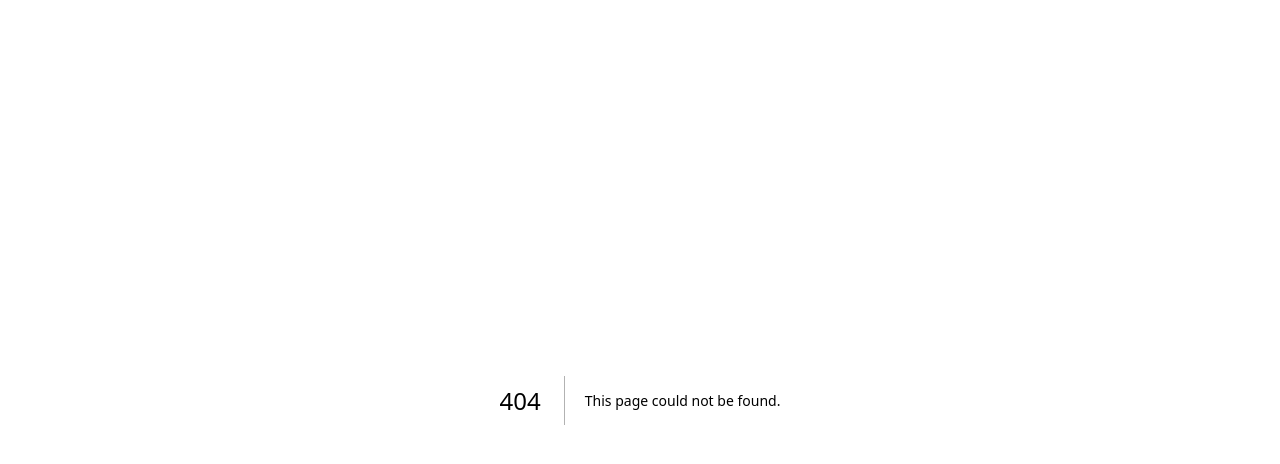
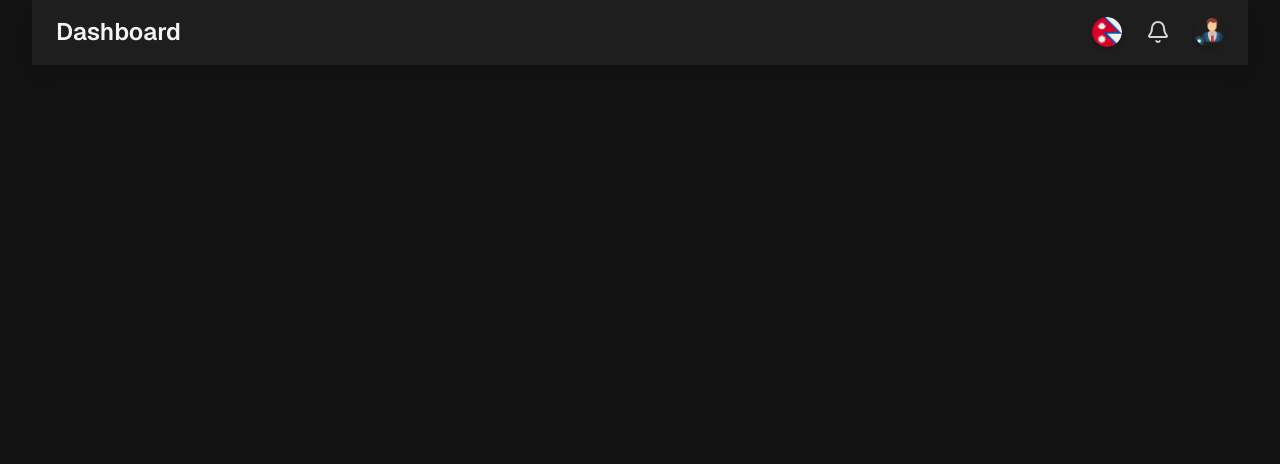
Before and after one commit to Nikhil-Pandey123/ECommerce, a Next.js app: page /admin/dashboard in a window 1280 px wide. Before the commit this address had no page. Shown: the top 464 px of the page. Built offline with nearby package versions, Linux system fonts and the light colour scheme.

Commit message:
feat(admin): add route and header component for dashboard layout

```diff
--- /dev/null
+++ b/Components/Header.tsx
@@ -0,0 +1,41 @@
+import { Bell } from 'lucide-react';
+import Image from 'next/image';
+import React from 'react';
+
+const Header = () => {
+  return (
+    <header className="mx-4 border-b border-[#1f1f1f] bg-[#1e1e1e] shadow-lg sm:mx-6 lg:mx-8">
+      <div className="mx-auto flex max-w-7xl items-center justify-between px-4 py-4 sm:px-6">
+        <h1 className="text-lg font-semibold text-gray-100 sm:text-xl lg:text-2xl">
+          Dashboard
+        </h1>
+
+        <div className="flex items-center space-x-3 sm:space-x-6">
+          <Image
+            src="/Airflex photo/nepal.png"
+            alt="Placeholder Image"
+            width={30}
+            height={30}
+            className="cursor-pointer rounded-full shadow-md"
+          />
+
+          <div className="relative">
+            <Bell className="h-5 w-5 cursor-pointer text-gray-300 hover:text-white sm:h-6 sm:w-6" />
+          </div>
+
+          <div className="flex items-center space-x-2 sm:space-x-3">
+            <Image
+              src="/Airflex photo/admin.png"
+              alt="Airflex Logo"
+              width={30}
+              height={30}
+              className="cursor-pointer rounded-full shadow-md"
+            />
+          </div>
+        </div>
+      </div>
+    </header>
+  );
+};
+
+export default Header;
--- /dev/null
+++ b/app/(admin)/admin/dashboard/page.tsx
@@ -0,0 +1,8 @@
+import Header from '@/Components/Header';
+import React from 'react';
+
+const page = () => {
+  return <div></div>;
+};
+
+export default page;
--- /dev/null
+++ b/app/(admin)/layout.tsx
@@ -0,0 +1,26 @@
+import React from 'react';
+import Header from '@/Components/Header';
+
+export const metadata = {
+  title: 'Admin Dashboard',
+  description: 'Admin Dashboard for managing the application',
+};
+
+export default function AdminLayout({
+  children,
+}: {
+  children: React.ReactNode;
+}) {
+  return (
+    <div className="min-h-screen bg-[#121212] text-white antialiased">
+      <div className="flex h-screen overflow-hidden">
+        <div className="flex flex-1 flex-col overflow-auto">
+          <div className="mx-auto w-full max-w-7xl">
+            <Header />
+            <main>{children}</main>
+          </div>
+        </div>
+      </div>
+    </div>
+  );
+}
--- a/app/(main)/checkout/payment/page.tsx
+++ b/app/(main)/checkout/payment/page.tsx
@@ -1,11 +1,12 @@
 'use client';
-import { useRouter } from 'next/navigation';
+
+import { useRouter, useSearchParams } from 'next/navigation';
 import { useCartStore } from '@/lib/store/cartStore';
-import { useSearchParams } from 'next/navigation';
 import { useState } from 'react';
 import { toast } from 'sonner';
 
 const PaymentPage = () => {
+  const router = useRouter();
   const searchParams = useSearchParams();
   const orderId = searchParams.get('orderId');
   const [isLoading, setIsLoading] = useState(false);
@@ -16,29 +17,24 @@ const PaymentPage = () => {
     0
   );
 
-  const router = useRouter();
-
+  // Handle eSewa payment flow
   const handleEsewaPayment = async () => {
     if (!orderId) {
-      toast.error('Order ID not found');
+      toast.error('Order ID not found. Please try again.');
       return;
     }
 
     setIsLoading(true);
-    const loadingToast = toast.loading('Initializing payment...');
+    const loadingToast = toast.loading('Connecting to eSewa...');
 
     try {
       const res = await fetch('http://localhost:5000/initialize-esewa', {
         method: 'POST',
         headers: { 'Content-Type': 'application/json' },
-        body: JSON.stringify({
-          orderId: orderId,
-          totalPrice: total,
-        }),
+        body: JSON.stringify({ orderId, totalPrice: total }),
       });
 
       const data = await res.json();
-
       toast.dismiss(loadingToast);
 
       if (data.success) {
@@ -63,9 +59,6 @@ const PaymentPage = () => {
           signature: data.payment.signature,
         };
 
-        // Debug log
-        console.log('eSewa form fields:', fields);
-
         Object.entries(fields).forEach(([key, value]) => {
           const input = document.createElement('input');
           input.type = 'hidden';
@@ -78,22 +71,31 @@ const PaymentPage = () => {
         form.submit();
       } else {
         toast.error(data.message || 'Failed to initialize payment');
-        console.error('Payment initialization failed:', data);
+        console.error('Payment init error:', data);
       }
     } catch (error) {
       toast.dismiss(loadingToast);
-      toast.error('Failed to initialize payment');
-      console.error('Error initializing eSewa payment:', error);
+      toast.error('Something went wrong with eSewa payment');
+      console.error('eSewa error:', error);
     } finally {
       setIsLoading(false);
     }
   };
 
+  // Handle Cash on Delivery
+  const handleCashOnDelivery = () => {
+    toast.success('Order placed with Cash on Delivery!');
+    router.push(`/order-confirmation?orderId=${orderId}`);
+  };
+
+  // If no order ID, show error screen
   if (!orderId) {
     return (
-      <div className="p-6">
-        <h2 className="mb-4 text-xl font-bold text-red-600">Error</h2>
-        <p>Order ID not found. Please go back and try again.</p>
+      <div className="p-6 text-center">
+        <h2 className="mb-2 text-2xl font-semibold text-red-600">Oops!</h2>
+        <p className="text-gray-700">
+          We couldn’t find your order. Please go back and try again.
+        </p>
         <button
           onClick={() => router.back()}
           className="mt-4 rounded bg-blue-600 px-4 py-2 text-white hover:bg-blue-700"
@@ -105,25 +107,48 @@ const PaymentPage = () => {
   }
 
   return (
-    <div className="p-6">
-      <h2 className="mb-4 text-xl font-bold">Choose Payment Method</h2>
-      <div className="mb-4">
-        <p className="text-gray-600">Order ID: {orderId}</p>
-        <p className="text-gray-600">
-          Total Amount: Rs. {total.toLocaleString()}
+    <div className="mx-auto max-w-xl rounded-md bg-white p-6 shadow-md">
+      <h2 className="mb-4 text-2xl font-bold text-gray-800">
+        Select Payment Method
+      </h2>
+
+      <div className="mb-6 text-gray-700">
+        <p>
+          <strong>Order ID:</strong> {orderId}
+        </p>
+        <p>
+          <strong>Total Amount:</strong> Rs. {total.toLocaleString()}
         </p>
       </div>
+
+      <div className="space-y-4">
         <button
           onClick={handleEsewaPayment}
           disabled={isLoading}
-        className={`rounded px-4 py-2 text-white ${
+          className={`w-full rounded px-4 py-2 text-white transition ${
             isLoading
               ? 'cursor-not-allowed bg-gray-400'
               : 'bg-green-600 hover:bg-green-700'
           }`}
         >
-        {isLoading ? 'Processing...' : 'Pay with eSewa'}
+          {isLoading ? 'Processing eSewa...' : 'Pay with eSewa'}
         </button>
+
+        <button
+          onClick={handleCashOnDelivery}
+          disabled={isLoading}
+          className="w-full rounded bg-yellow-500 px-4 py-2 text-white transition hover:bg-yellow-600"
+        >
+          Cash on Delivery
+        </button>
+      </div>
+
+      <p className="mt-6 text-center text-sm text-gray-500">
+        Need help?{' '}
+        <a href="/support" className="text-blue-600 hover:underline">
+          Contact Support
+        </a>
+      </p>
     </div>
   );
 };
```
Also changed, not shown: public/Airflex photo/admin.png (added), public/Airflex photo/nepal.png (added). Lines whose indentation alone changed are shown as unchanged.
